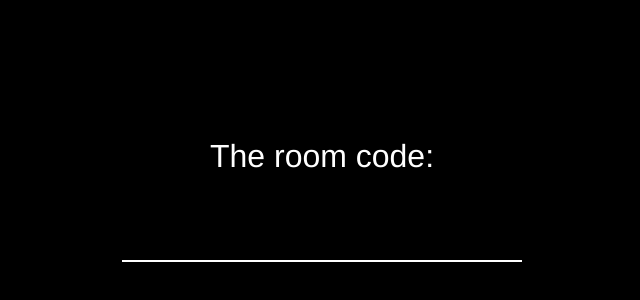
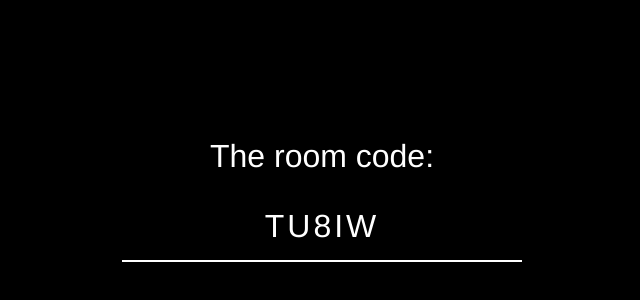
Before and after one commit to VictorWinberg/OneBox, a React (Create React App) app: page /host in a window 1280 px wide. Shown: the part 194-494 px from the top of the page, without its empty margins (318-958 px from the left). Built offline with nearby package versions, Linux system fonts and the light colour scheme; what react-redux-form would draw is missing.

Commit message:
Add initial host actions

```diff
--- /dev/null
+++ b/src/host/actions.js
@@ -0,0 +1,10 @@
+export const createRoom = () => {
+  const room = Math.random()
+    .toString(36)
+    .substr(2, 5)
+    .toUpperCase();
+
+  // ADD SOCKET.IO operations
+
+  return room;
+};
--- a/src/host/index.js
+++ b/src/host/index.js
@@ -1,4 +1,6 @@
 import React from "react";
+
+import { createRoom } from "./actions";
 
 const Host = () => (
   <ul className="pages">
@@ -6,7 +8,13 @@ const Host = () => (
       <div className="form">
         <div>
           <h3 className="title">The room code:</h3>
-          <input className="roomInput" type="text" maxLength="14" />
+          <input
+            readOnly
+            className="roomInput"
+            type="text"
+            maxLength="14"
+            value={createRoom()}
+          />
         </div>
         <br />
         <div className="participants">
```
